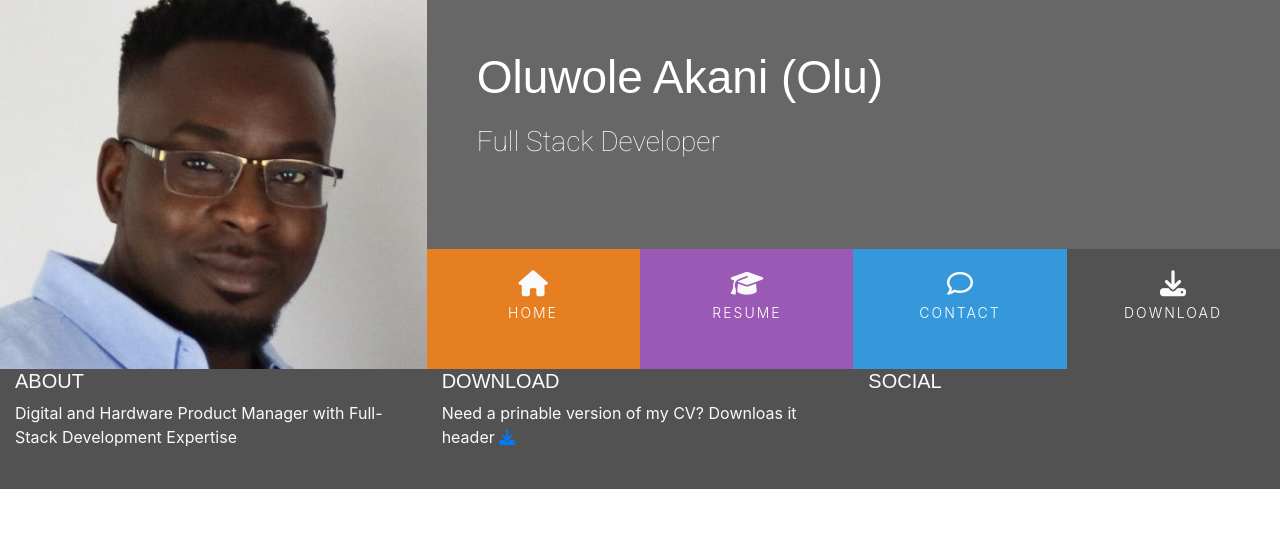
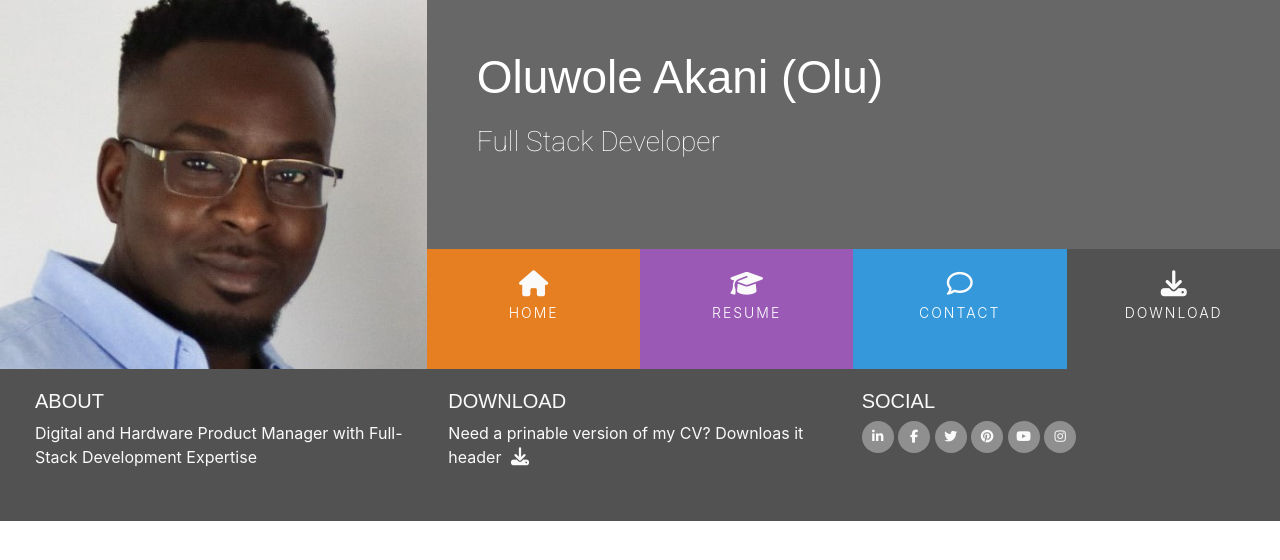
Before and after one commit to Oakani1/Portfolio, a plain HTML site: page index.html in a window 1280 px wide. Drawn offline with nearby package versions, Linux system fonts and the light colour scheme.

Commit message:
social media icons added and styled

```diff
--- a/assets/css/style.css
+++ b/assets/css/style.css
@@ -111,7 +111,7 @@ header {
 }
 
 .menuitem a {
-    width: 100px;
+    width: 100%;
     text-decoration: none;
     color:#ffffff;
     height: 120px;
@@ -151,3 +151,46 @@ footer {
     color: #fafafa;
     min-height: 120px;
 }
+
+.cv-pdf i {
+    font-size: 18px;
+    color: #fafafa;
+    text-align: center;
+    padding-left: 5px;
+    transition: all 0.35 ease-in-out;
+    -moz-transition: all 0.35 ease-in-out;
+    -webkit-transition: all 0.35 ease-in-out;
+    -o-transition: all 0.35 ease-in-out;
+}
+
+.cv-pdf i:hover {
+    color: #e84610
+}
+
+.social-links {
+    padding-bottom: 32px;
+}
+.social-links li a i {
+    width: 32px;
+    height: 32px;
+    padding: 12px 0;
+    border-radius: 50%;
+    font-size: 13px;
+    /* Line-height typically controls the spacing between lines of text */
+    line-height:7px;
+    text-align: center;
+    color:#fafafa;
+    background: #8f8f8f;
+    transition: all 0.35 ease-in-out;
+    -moz-transition: all 0.35 ease-in-out;
+    -webkit-transition: all 0.35 ease-in-out;
+    -o-transition: all 0.35 ease-in-out;
+}
+
+.social-links li a i:hover {
+    background: #e84610;
+}
+
+#footer-details {
+    padding: 20px
+}
--- a/index.html
+++ b/index.html
@@ -81,7 +81,8 @@
     </section>
     <!-- container fluid makes it a full width flexible container-->
     <footer class="container-fluid">
-        <div class="row">
+        <!-- Footer details used to push footer down from egde -->
+        <div id="footer-details" class="row">
             <div class="col-sm-4">
                 <h5 class="uppercase general-sub">About</h5>
                 <p class ="inline-block">
@@ -107,6 +108,50 @@
             </div>
             <div class="col-sm-4">
                 <h5 class="uppercase general-sub">Social</h5>
+                <ul class="list-inline social-links">
+                    <!-- when using list-inline every item under it has to have List-inline-item -->
+                     <li class="list-inline-item">
+                        <a target="_blank" href="#">
+                            <i class="fa fa-linkedin" arai-hidden="true"></i>
+                            <span class="sr-only">LinkedIn</span>
+                        </a>
+                     </li>
+
+                     <li class="list-inline-item">
+                        <a target="_blank" href="#">
+                            <i class="fa fa-facebook" arai-hidden="true"></i>
+                            <span class="sr-only">facebook</span>
+                        </a>
+                     </li>
+
+                     <li class="list-inline-item">
+                        <a target="_blank" href="#">
+                            <i class="fa fa-twitter" arai-hidden="true"></i>
+                            <span class="sr-only">Twitter</span>
+                        </a>
+                     </li>
+
+                     <li class="list-inline-item">
+                        <a target="_blank" href="#">
+                            <i class="fa fa-pinterest" arai-hidden="true"></i>
+                            <span class="sr-only">Pintrest</span>
+                        </a>
+                     </li>
+
+                     <li class="list-inline-item">
+                        <a target="_blank" href="#">
+                            <i class="fa fa-youtube" arai-hidden="true"></i>
+                            <span class="sr-only">Youtube</span>
+                        </a>
+                     </li>
+
+                     <li class="list-inline-item">
+                        <a target="_blank" href="#">
+                            <i class="fa fa-instagram" arai-hidden="true"></i>
+                            <span class="sr-only">Instagram</span>
+                        </a>
+                     </li>
+                </ul>
             </div>
 
         </div>
```
